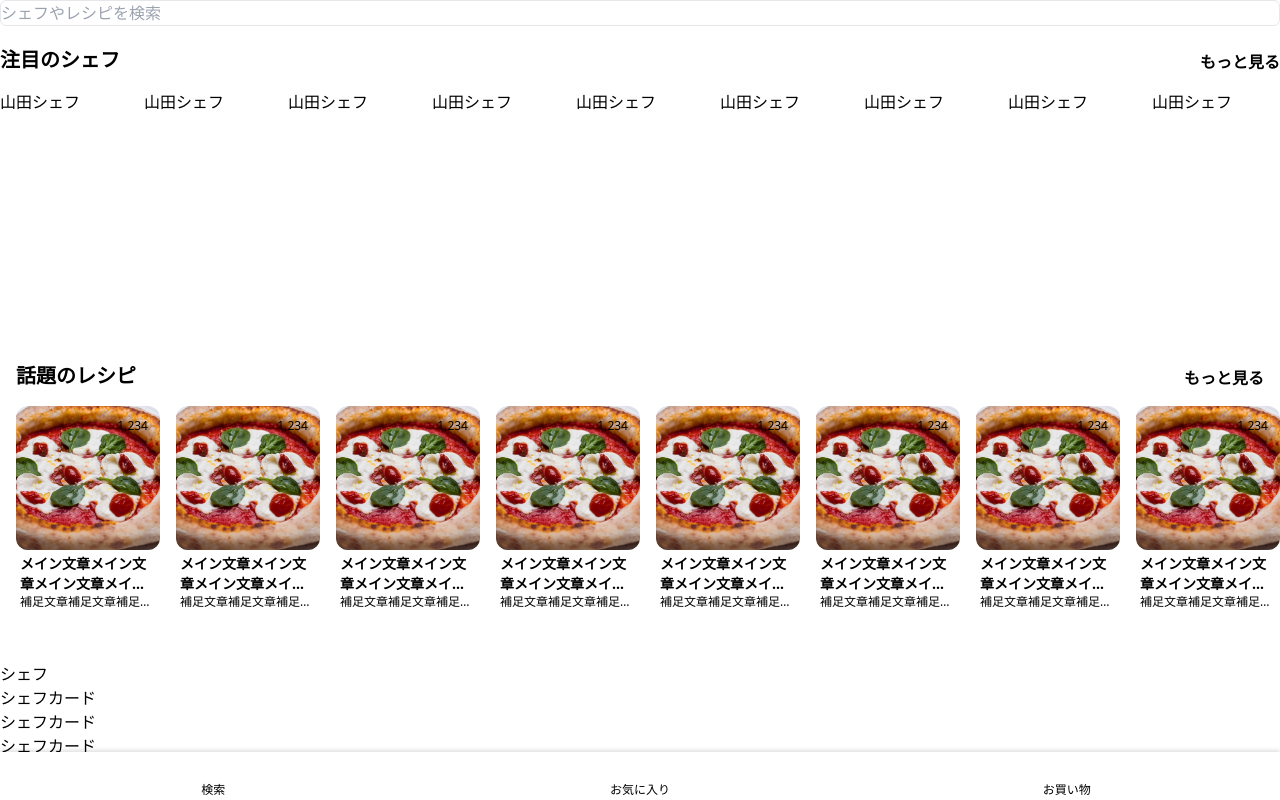
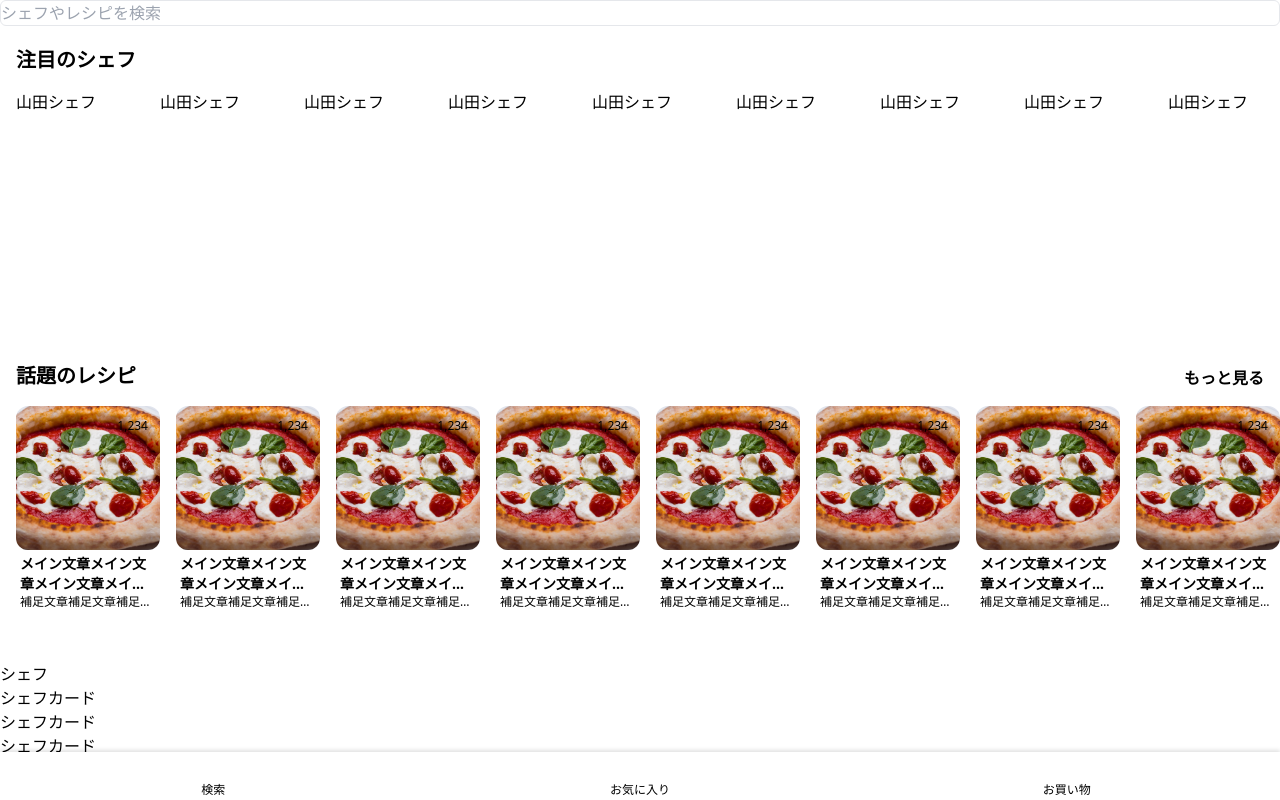
Before and after one commit to qin-team-recipe/05-recipe-app, a Next.js app in the folder frontend/: page /search in a window 1280 px wide. Built offline with nearby package versions, Linux system fonts and the light colour scheme; what tailwindcss-radix-colors would draw is missing.

Commit message:
refactor: コンテナの修正に伴い、それぞれの要素をコンテナでwrap

```diff
--- a/frontend/src/app/(app)/search/_component/HotChef.tsx
+++ b/frontend/src/app/(app)/search/_component/HotChef.tsx
@@ -1,11 +1,12 @@
 import React from "react"
 
 import { ScrollAreaWrapper } from "@/app/_component"
+import { ContentContainer } from "@/app/(app)/_component/container"
 import { SectionHeader } from "@/app/(app)/_component/header"
 
 /** @package */
 export const HotChef = () => {
-  const chefCards = Array.from({ length: 50 }).map((_, i) => {
+  const chefCards = Array.from({ length: 10 }).map((_, i) => {
     return (
       <div key={i} className="min-w-32 h-56 w-32 bg-tomato-5">
         山田シェフ
@@ -15,10 +16,19 @@ export const HotChef = () => {
 
   return (
     <div className="space-y-4">
-      <SectionHeader title="注目のシェフ" href="/favorite" isMore />
-      <ScrollAreaWrapper>
-        <div className="flex space-x-4">{chefCards}</div>
-      </ScrollAreaWrapper>
+      <ContentContainer>
+        <SectionHeader title="注目のシェフ" href="/favorite" />
+      </ContentContainer>
+
+      {/* 横スクロールエリアには右paddingをつけない */}
+      <ContentContainer isPaddingRight={false}>
+        <ScrollAreaWrapper>
+          {/* カードリストの右にだけpaddingがつくように */}
+          <ContentContainer isPaddingLeft={false}>
+            <div className="flex space-x-4">{chefCards}</div>
+          </ContentContainer>
+        </ScrollAreaWrapper>
+      </ContentContainer>
     </div>
   )
 }
```
